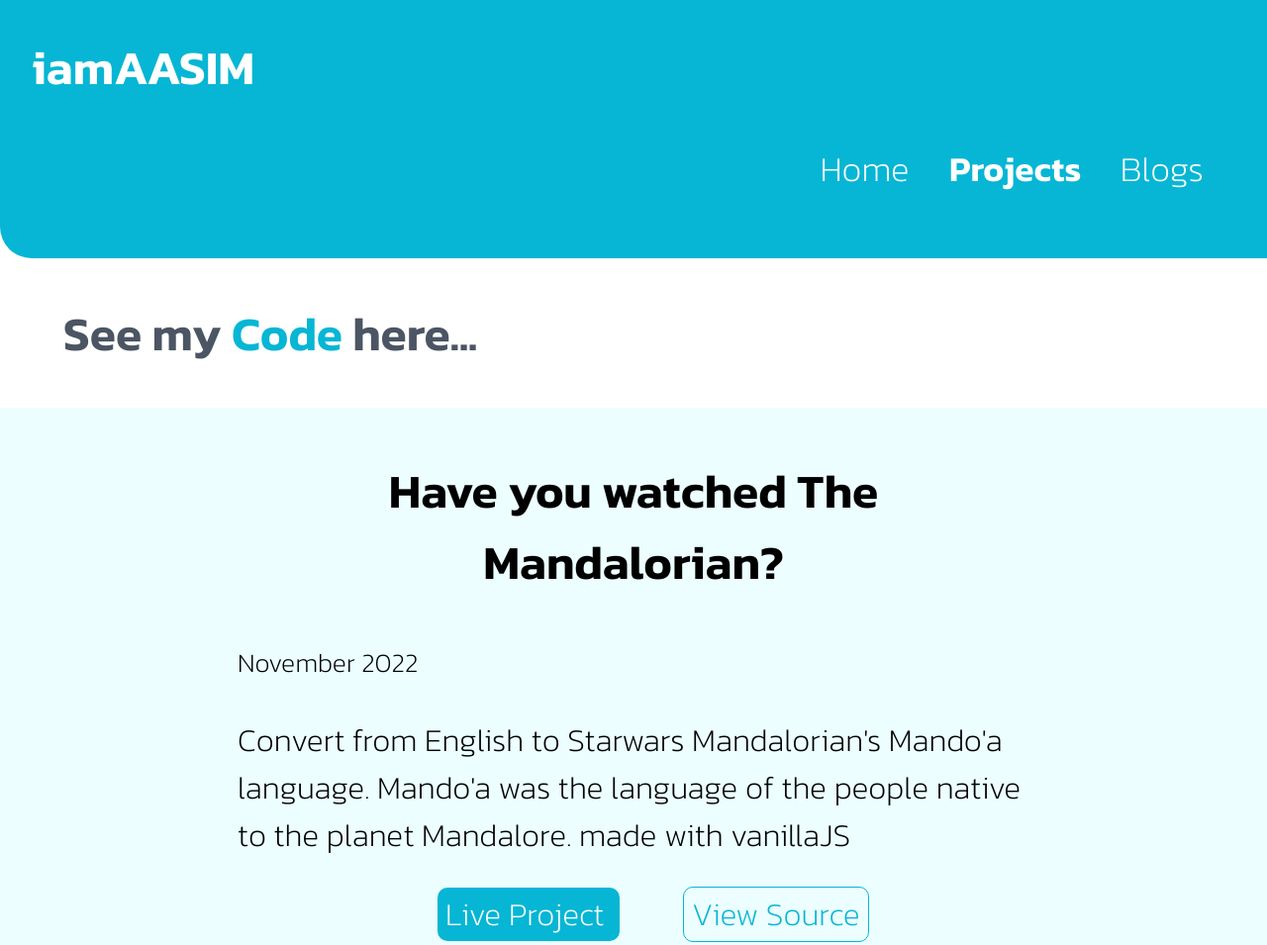
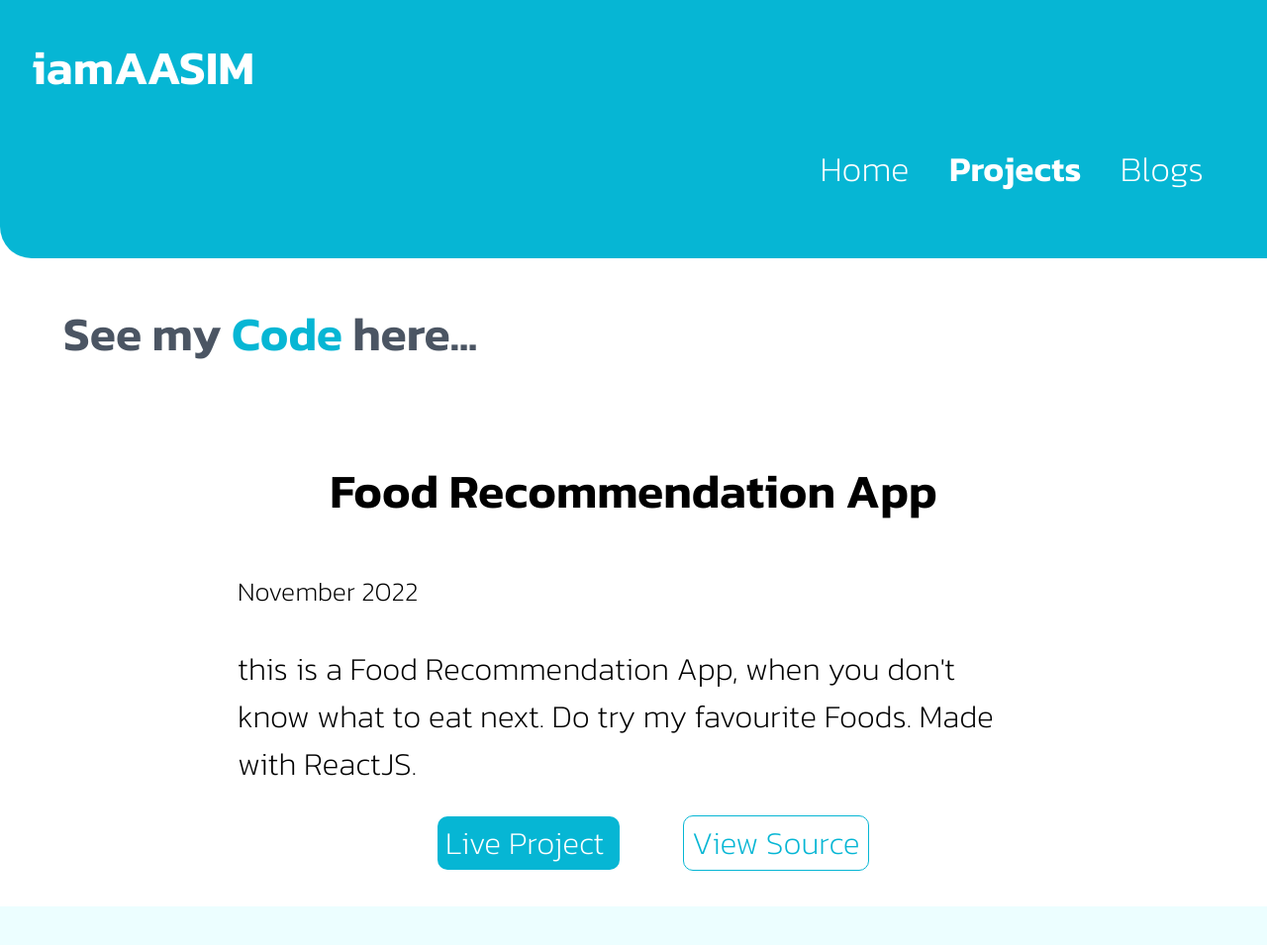
Before and after one commit to aasimd/portfolio-v1.01, a plain HTML site: page projects.html in a window 1280 px wide. Shown: the top 955 px of the page at 99% size. Drawn offline with Linux system fonts and the light colour scheme.

Commit message:
project added

```diff
--- a/projects.html
+++ b/projects.html
@@ -32,6 +32,34 @@
     <h2 id="seeCode">
         See my <span class="highlight">Code </span> here...
     </h2>
+    <li >
+        <section class="w">
+
+
+            <div class="container">
+                 <h2>
+                Food Recommendation App
+                </h2>
+                <small>
+                November 2022
+                 </small>
+                <p>
+                this is a Food Recommendation App, when you don't know what to eat next. Do try my favourite Foods. Made with ReactJS.
+                </p>
+                <div class="white-list">
+                    <ul class="inline">
+
+
+                        <li class="primary-button links2 ">
+                             <a target="_blank" class="for-padding" href="https://hi2mp9.csb.app/">Live Project</a>
+                        </li>
+                        <li class="secondary-button links2" >
+                            <a  target="_blank" class="for-padding" href="https://codesandbox.io/s/food-recommendation-app-forked-hi2mp9">View Source</a>
+                        </li>
+                    </ul>
+            </div>
+        </section>
+    </li>
     <li class="center-allign">
         <div class="ow">
             <section class=" container">
```
